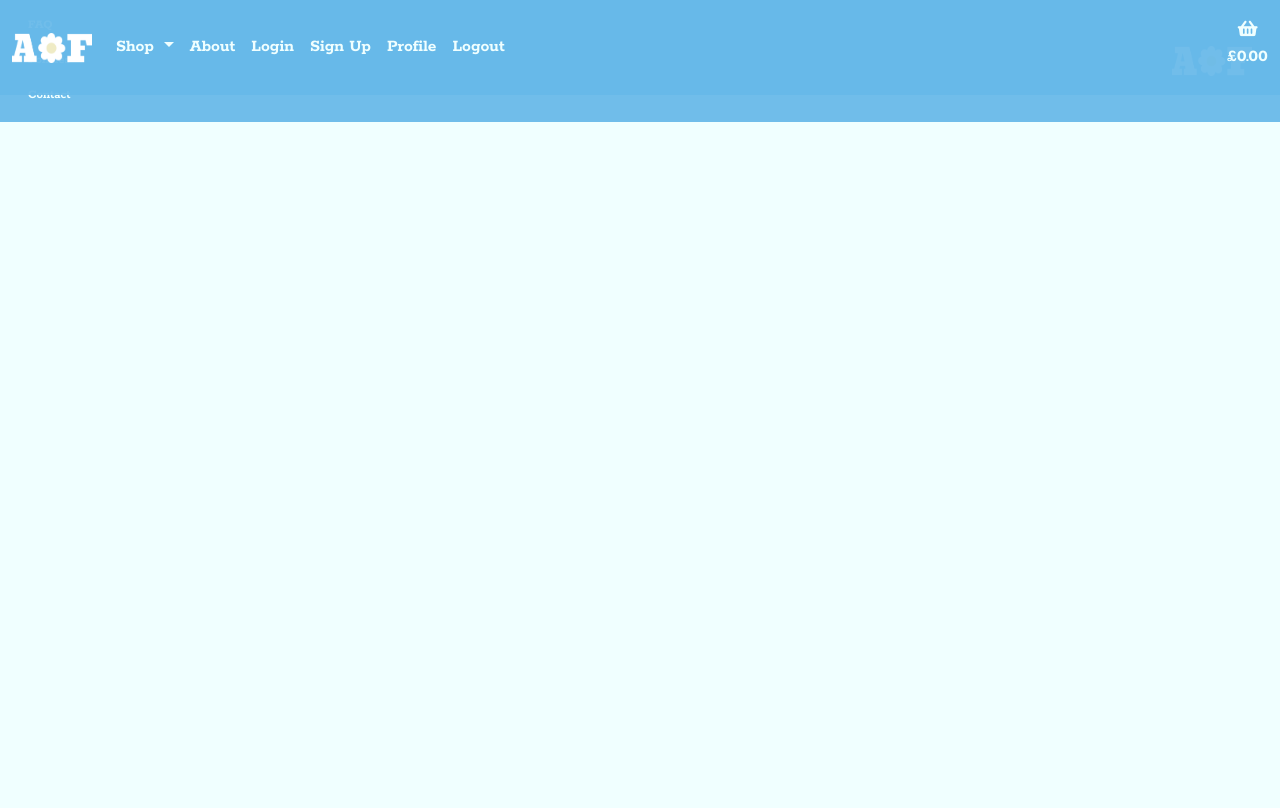
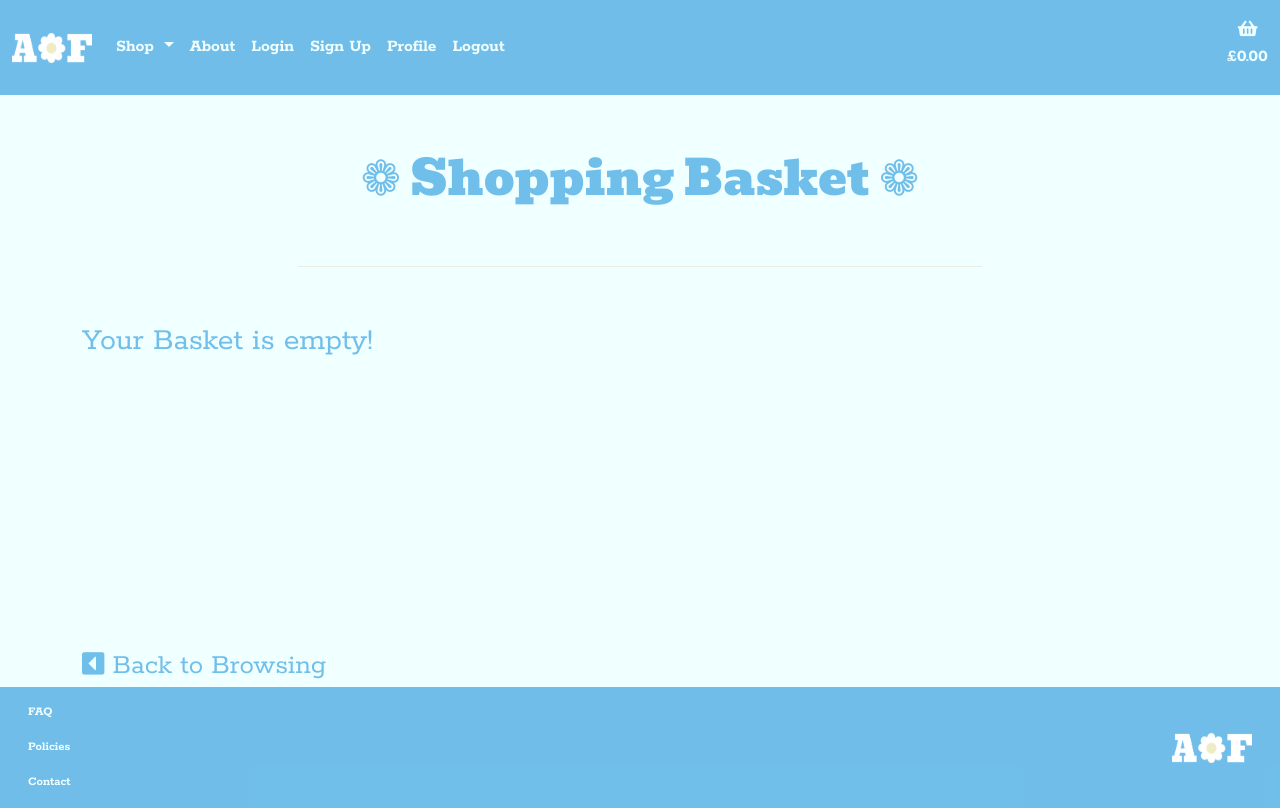
Before and after one commit to DevSteg/ab_flo_art, a Django app: page /basket/ in a window 1280 px wide. Before the commit the page ends 122 px from the top, so only its background shows below. Run offline with Django 3.2, Linux system fonts and the light colour scheme.

Commit message:
Add and style content to basket template

```diff
--- a/basket/templates/basket/basket.html
+++ b/basket/templates/basket/basket.html
@@ -1,2 +1,25 @@
 {% extends 'base.html' %}
 {% load static %}
+
+{% block content %}
+<div class="container">
+    <div class="row">
+        <div class="col-12">
+            <h2 class="product-title">&#10049; Shopping Basket &#10049;</h2>
+        </div>
+        <hr class="col-12 pro-hr">
+        <div class="col-12 ">
+            {% if basket_items %}
+            <div class="table-responsive rounded"></div>
+            {% else %}
+            <div class="text-sky empty-bask">
+                <p class="basket-tag">Your Basket is empty!</p>
+                <a href="" class="back-btn">
+                    <span><i class="fas fa-caret-square-left"></i> Back to Browsing</span>
+                </a>
+            </div>
+            {% endif %}
+        </div>
+    </div>
+</div>
+{% endblock %}
--- a/static/css/base.css
+++ b/static/css/base.css
@@ -256,7 +256,7 @@
 .back-btn {
     text-decoration: none;
     color: inherit;
-    font-size: 1.4rem;
+    font-size: 1.8rem;
 }
 
 .back-btn i {
@@ -266,3 +266,12 @@
 .back-btn:hover {
     color: rgb(68, 150, 197);
 }
+
+.empty-bask {
+    margin-top: 50px;
+}
+
+.basket-tag {
+    font-size: 2rem;
+    margin-bottom: 25%;
+}
```
